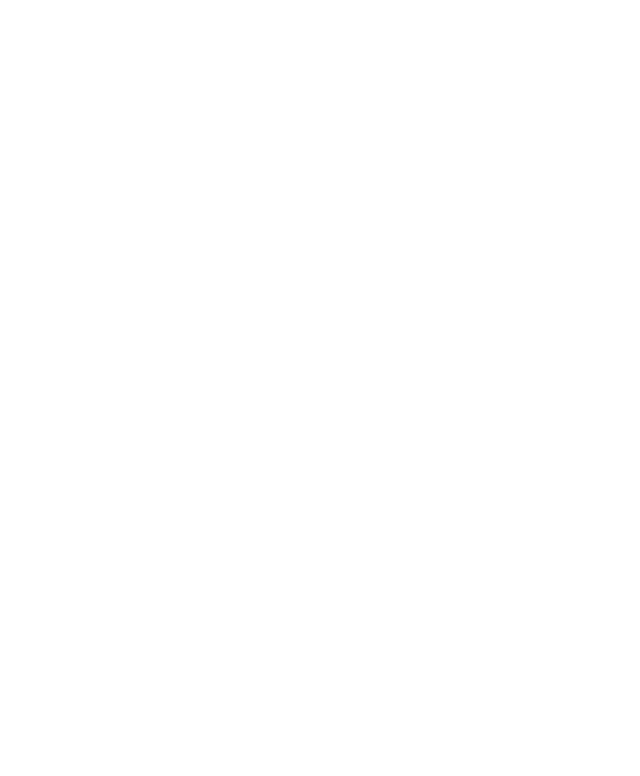
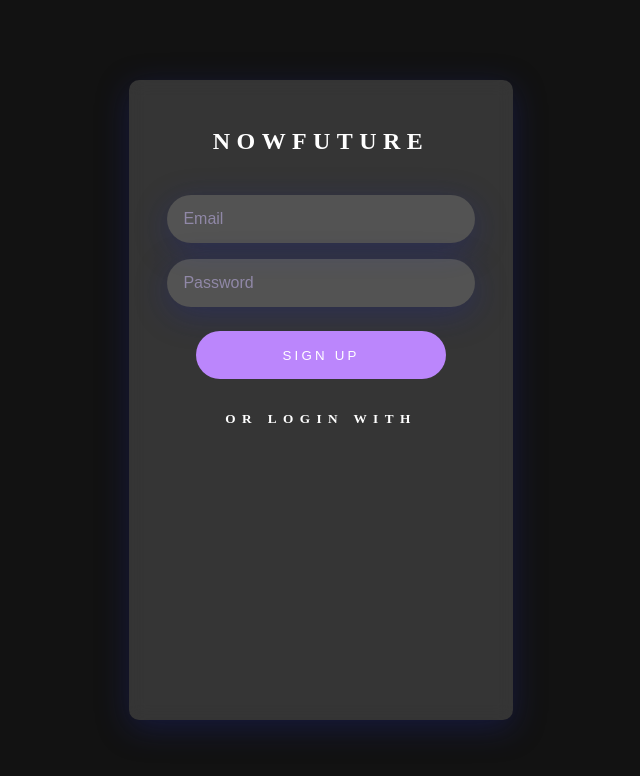
Before and after one commit to anteqkois/SZYCHY, a React (Create React App) app in the folder client/: page / in a window 1280 px wide. Shown: the top 776 px of the page, without its empty margins (319-959 px from the left). Built offline with nearby package versions, Linux system fonts and the light colour scheme.

Commit message:
add formk

```diff
--- a/client/package.json
+++ b/client/package.json
@@ -7,6 +7,7 @@
     "@testing-library/react": "^11.2.7",
     "@testing-library/user-event": "^12.8.3",
     "axios": "^0.24.0",
+    "formik": "^2.2.9",
     "react": "^17.0.2",
     "react-dom": "^17.0.2",
     "react-router-dom": "^5.2.0",
--- a/client/src/App.js
+++ b/client/src/App.js
@@ -12,7 +12,7 @@ import { ErrorProvider } from './providers/ErrorContext';
 import MainLayout from './layouts/MainLayout';
 import ScrollToTop from './components/utils/ScrollToTop';
 import NotFound from './components/utils/NotFound';
-import Test from './components/Test';
+import Login from './components/Login/Login';
 
 const PrivateRoute = ({ component: Component, ...rest }) => (
   <Route
@@ -22,7 +22,7 @@ const PrivateRoute = ({ component: Component, ...rest }) => (
         <Component {...props} />
       ) : (
         <Redirect
-          to={{ pathname: '/login', state: { from: props.location } }}
+          to={{ pathname: '/', state: { from: props.location } }}
         />
       )
     }
@@ -37,9 +37,9 @@ function App() {
           <MainLayout>
             <ScrollToTop />
             <Switch>
-              <PrivateRoute path="/admin" component={<h1>Admin</h1>} />
-              <Route exact path="/" component={Test} />
-              <Route path="*" component={NotFound} />
+              {/* <PrivateRoute path="/admin" component={<h1>Admin</h1>} /> */}
+              <Route exact path="/" component={Login} />
+              {/* <Route path="*" component={NotFound} /> */}
             </Switch>
           </MainLayout>
         </ErrorProvider>
--- a/client/src/components/Login/Login.js
+++ b/client/src/components/Login/Login.js
@@ -1,8 +1,8 @@
-import React from 'react'
-import styled from 'styled-components'
-import Button from './Login/Button'
-import Input from './Login/Input'
-
+import React, { useState } from 'react';
+import styled from 'styled-components';
+import Button from './Button';
+import Input from './Input';
+import { useFormik } from 'formik';
 
 const MainDiv = styled.div`
   min-width: 100vw;
@@ -11,9 +11,9 @@ const MainDiv = styled.div`
   display: flex;
   align-items: center;
   justify-content: center;
-  `
+`;
 
-const MainContainer = styled.div`
+const MainContainer = styled.form`
   display: flex;
   align-items: center;
   flex-direction: column;
@@ -87,15 +87,47 @@ const LoginWith = styled.h5`
   cursor: pointer;
 `;
 
+// const initialState = {
+//   email: '',
+//   password: '',
+// };
+
 function Login() {
+  const [isLoading, setIsLoading] = useState(true);
+
+  const formik = useFormik({
+    initialValues: {
+      email: '',
+      password: '',
+    },
+    onSubmit: (values, { setSubmitting, resetForm }) => {
+      resetForm();
+    },
+    enableReinitialize: true,
+  });
+
   return (
     <>
       <MainDiv>
-                <MainContainer>
+        <MainContainer onSubmit={formik.handleSubmit}>
           <WelcomeText>NowFuture</WelcomeText>
           <InputContainer>
-                    <Input type="text" placeholder="Email" />
-                    <Input type="password" placeholder="Password" />
+            <Input
+              type="text"
+              placeholder="Email"
+              id="email"
+              name="email"
+              onChange={formik.handleChange}
+              value={formik.values.email}
+            />
+            <Input
+              type="password"
+              placeholder="Password"
+              id="password"
+              name="password"
+              onChange={formik.handleChange}
+              value={formik.values.email}
+            />
           </InputContainer>
           <ButtonContainer>
             <Button content="Sign Up" />
@@ -104,7 +136,7 @@ function Login() {
         </MainContainer>
       </MainDiv>
     </>
-    )
+  );
 }
 
-export default Login
+export default Login;
--- a/client/src/components/Test.js
+++ b/client/src/components/Test.js
@@ -1,110 +1,12 @@
 import React, { useEffect } from 'react';
-import styled from 'styled-components';
-import Button from './Login/Button'
-import Input from './Login/Input'
 
-import useError from '../providers/ErrorContext';
-
-// const MainDiv = styled.div`
-//   min-width: 100vw;
-//   min-height: 100vh;
-//   background: #121212;
-//   display: flex;
-//   align-items: center;
-//   justify-content: center;
-//   `
-
-// const MainContainer = styled.div`
-//   display: flex;
-//   align-items: center;
-//   flex-direction: column;
-//   height: 80vh;
-//   width: 30vw;
-//   background: rgba(255, 255, 255, 0.15);
-//   box-shadow: 0 8px 32px 0 rgba(31, 38, 135, 0.37);
-//   backdrop-filter: blur(8.5px);
-//   -webkit-backdrop-filter: blur(8.5px);
-//   border-radius: 10px;
-//   color: #ffffff;
-//   text-transform: uppercase;
-//   letter-spacing: 0.4rem;
-//   @media only screen and (max-width: 320px) {
-//     width: 80vw;
-//     height: 90vh;
-//     hr {
-//       margin-bottom: 0.3rem;
-//     }
-//     h4 {
-//       font-size: small;
-//     }
-//   }
-//   @media only screen and (min-width: 360px) {
-//     width: 80vw;
-//     height: 90vh;
-//     h4 {
-//       font-size: small;
-//     }
-//   }
-//   @media only screen and (min-width: 411px) {
-//     width: 80vw;
-//     height: 90vh;
-//   }
-//   @media only screen and (min-width: 768px) {
-//     width: 80vw;
-//     height: 80vh;
-//   }
-//   @media only screen and (min-width: 1024px) {
-//     width: 70vw;
-//     height: 50vh;
-//   }
-//   @media only screen and (min-width: 1280px) {
-//     width: 30vw;
-//     height: 80vh;
-//   }
-// `;
-
-// const WelcomeText = styled.h2`
-//   margin: 3rem 0 2rem 0;
-// `;
-
-// const InputContainer = styled.div`
-//   display: flex;
-//   flex-direction: column;
-//   justify-content: space-around;
-//   align-items: center;
-//   height: 20%;
-//   width: 100%;
-// `;
-
-// const ButtonContainer = styled.div`
-//   margin: 1rem 0 2rem 0;
-//   width: 100%;
-//   display: flex;
-//   align-items: center;
-//   justify-content: center;
-// `;
-
-// const LoginWith = styled.h5`
-//   cursor: pointer;
-// `;
-
+// import useError from '../providers/ErrorContext';
+import Login from './Login/Login';
 
 function Test() {
   return (
     <>
-      {/* <MainDiv>
-        <MainContainer>
-          <WelcomeText>NowFuture</WelcomeText>
-          <InputContainer>
-            <Input type="text" placeholder="Email" />
-            <Input type="password" placeholder="Password" />
-          </InputContainer>
-          <ButtonContainer>
-            <Button content="Sign Up" />
-          </ButtonContainer>
-          <LoginWith>OR LOGIN WITH</LoginWith>
-        </MainContainer>
-      </MainDiv> */}
+     <Login/>
     </>
   );
 }
--- a/client/src/layouts/MainLayout.js
+++ b/client/src/layouts/MainLayout.js
@@ -9,7 +9,6 @@ const GlobalStyle = createGlobalStyle`
     margin: 0;
     padding: 0;
     box-sizing: border-box;
-    max-width: 90ch;
   }
   body{
     background-color: ${({ theme }) => theme.colors.background};
@@ -18,10 +17,6 @@ const GlobalStyle = createGlobalStyle`
     scroll-behavior: smooth;
   -webkit-font-smoothing: antialiased;
   -moz-osx-font-smoothing: grayscale;
-  }
-  *:focus{
-    outline: dashed 2px green;
-    outline-offset: 2px;
   }
 `;
 
```
Also changed, not shown: client/src/api/userAPI.js (+8 -0 lines), client/src/providers/UserContext.js (+22 -12 lines), 1 other file (tests, documents, lock files or other folders). Lines whose indentation alone changed are shown as unchanged.
